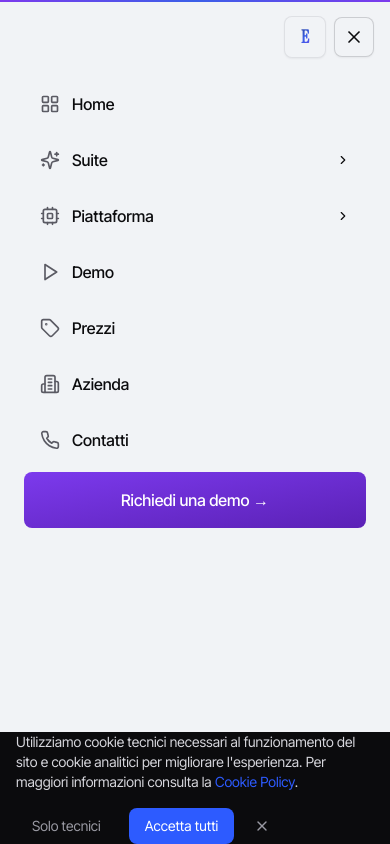
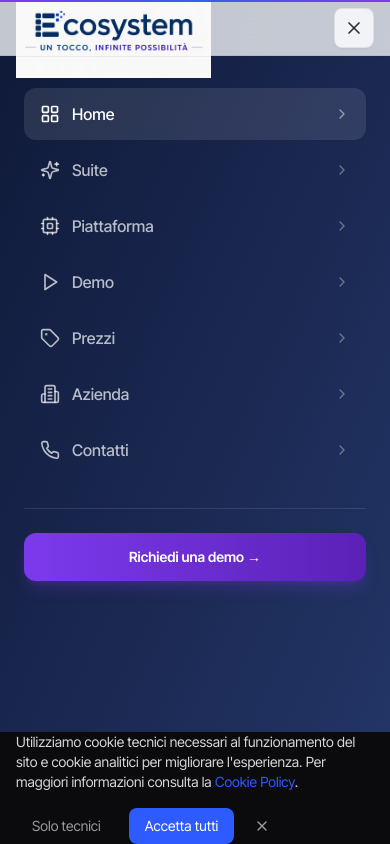
Before and after one commit to giuseppemignanocr7-create/ecosystem-srl, a Next.js app: page / in a window 390 px wide. Both pictures are taken after a click on the button 354 px from the left and 37 px from the top of the page. Shown: the top 844 px of the page. Built offline with nearby package versions, Linux system fonts and the light colour scheme.

Commit message:
feat: dedicated MobileNav header with logo + hamburger, remove old mobile toggle from SideRail

```diff
--- a/app/layout.tsx
+++ b/app/layout.tsx
@@ -6,6 +6,7 @@ import { TopBrand } from '@/components/layout/TopBrand'
 import { Footer } from '@/components/layout/Footer'
 import { CookieBanner } from '@/components/layout/CookieBanner'
 import { CoreMindFloating } from '@/components/coremind/CoreMindFloating'
+import { MobileNav } from '@/components/layout/MobileNav'
 import { LenisProvider } from '@/components/providers/LenisProvider'
 import { ScrollProgress } from '@/components/motion/ScrollProgress'
 
@@ -71,8 +72,9 @@ export default function RootLayout({
         <LenisProvider>
           <ScrollProgress />
           <SideRail />
+          <MobileNav />
           <main
-            className="min-h-screen transition-[padding] duration-[400ms] ease-[cubic-bezier(0.16,1,0.3,1)]"
+            className="min-h-screen pt-14 lg:pt-0 transition-[padding] duration-[400ms] ease-[cubic-bezier(0.16,1,0.3,1)]"
             style={{ paddingRight: 'var(--rail-w, 0px)' }}
           >
             <TopBrand />
--- /dev/null
+++ b/components/layout/MobileNav.tsx
@@ -0,0 +1,88 @@
+'use client'
+
+import { useState } from 'react'
+import Link from 'next/link'
+import { usePathname } from 'next/navigation'
+import { motion, AnimatePresence } from 'framer-motion'
+import { Menu, X, ChevronRight, LayoutGrid, Sparkles, Play, Tag, Building2, Phone, Cpu } from 'lucide-react'
+import { Logo } from '@/components/ui/Logo'
+
+const ITEMS = [
+  { id:'home', label:'Home', icon:LayoutGrid, href:'/' },
+  { id:'suite', label:'Suite', icon:Sparkles, href:'/suite' },
+  { id:'platform', label:'Piattaforma', icon:Cpu, href:'/piattaforma' },
+  { id:'demo', label:'Demo', icon:Play, href:'/demo' },
+  { id:'pricing', label:'Prezzi', icon:Tag, href:'/pricing' },
+  { id:'company', label:'Azienda', icon:Building2, href:'/azienda' },
+  { id:'contact', label:'Contatti', icon:Phone, href:'/contatti' },
+]
+
+export function MobileNav() {
+  const [open, setOpen] = useState(false)
+  const pathname = usePathname()
+
+  return (
+    <>
+      <header className="lg:hidden fixed top-0 left-0 right-0 z-50 h-14 flex items-center justify-between px-4 bg-paper/80 backdrop-blur-xl border-b border-line">
+        <Link href="/" aria-label="Ecosystem — Home" className="flex items-center">
+          <Logo variant="light" size={100} priority />
+        </Link>
+        <button
+          type="button"
+          onClick={() => setOpen(!open)}
+          className="w-10 h-10 rounded-lg bg-paper border border-line flex items-center justify-center text-ink-700 shadow-sm"
+          aria-label={open ? 'Chiudi menu' : 'Apri menu'}
+        >
+          {open ? <X size={20} /> : <Menu size={20} />}
+        </button>
+      </header>
+
+      <AnimatePresence>
+        {open && (
+          <motion.div
+            initial={{ opacity: 0 }}
+            animate={{ opacity: 1 }}
+            exit={{ opacity: 0 }}
+            transition={{ duration: 0.25 }}
+            className="lg:hidden fixed inset-0 z-40 bg-gradient-to-br from-brand-navy-3 via-brand-navy to-brand-navy-2 pt-14"
+          >
+            <nav className="h-full overflow-y-auto px-6 py-8">
+              <div className="space-y-1">
+                {ITEMS.map((item) => {
+                  const Icon = item.icon
+                  const isActive = item.href === pathname
+                  return (
+                    <Link
+                      key={item.id}
+                      href={item.href!}
+                      onClick={() => setOpen(false)}
+                      className={`flex items-center gap-3 px-4 py-3.5 rounded-xl text-base font-medium transition-colors ${
+                        isActive
+                          ? 'bg-white/10 text-white'
+                          : 'text-white/70 hover:text-white hover:bg-white/5'
+                      }`}
+                    >
+                      <Icon size={20} />
+                      <span>{item.label}</span>
+                      <ChevronRight size={16} className="ml-auto opacity-50" />
+                    </Link>
+                  )
+                })}
+              </div>
+
+              <div className="mt-8 pt-6 border-t border-white/10">
+                <Link
+                  href="/contatti"
+                  onClick={() => setOpen(false)}
+                  className="block w-full py-3.5 rounded-xl bg-gradient-to-r from-brand-violet to-brand-violet-deep text-white text-center font-semibold text-sm shadow-lg shadow-brand-violet/25"
+                >
+                  Richiedi una demo →
+                </Link>
+              </div>
+            </nav>
+          </motion.div>
+        )}
+      </AnimatePresence>
+    </>
+  )
+}
--- a/components/layout/SideRail.tsx
+++ b/components/layout/SideRail.tsx
@@ -12,8 +12,6 @@ import {
   Building2,
   Phone,
   Search,
-  Menu,
-  X,
   ChevronRight,
   ChevronDown,
   ChevronsRight,
@@ -75,7 +73,6 @@ const ITEMS: RailItem[] = [
 export function SideRail() {
   const [expandedId, setExpandedId] = useState<string | null>(null)
   const [searchOpen, setSearchOpen] = useState(false)
-  const [mobileOpen, setMobileOpen] = useState(false)
   const [collapsed, setCollapsed] = useState(false)
   const pathname = usePathname()
 
@@ -101,7 +98,6 @@ export function SideRail() {
 
   useEffect(() => {
     setExpandedId(null)
-    setMobileOpen(false)
   }, [pathname])
 
   // Auto-close submenu when collapsing
@@ -342,95 +338,10 @@ export function SideRail() {
         </div>
       </motion.aside>
 
-      {/* MOBILE */}
-      <div className="lg:hidden fixed top-4 right-4 z-50 flex items-center gap-2">
-        <Link
-          href="/"
-          aria-label="Home"
-          className="bg-paper rounded-lg p-1.5 border border-line shadow-sm"
-        >
-          <Logo variant="mark" size={28} />
-        </Link>
-        <button
-          type="button"
-          onClick={() => setMobileOpen(!mobileOpen)}
-          className="w-10 h-10 rounded-lg bg-paper border border-line-strong flex items-center justify-center shadow-sm"
-          aria-label={mobileOpen ? 'Chiudi menu' : 'Apri menu'}
-        >
-          {mobileOpen ? <X size={20} /> : <Menu size={20} />}
-        </button>
-      </div>
-
-      <AnimatePresence>
-        {mobileOpen && <MobileMenu onClose={() => setMobileOpen(false)} />}
-      </AnimatePresence>
-
       <AnimatePresence>
         {searchOpen && <SearchModal onClose={() => setSearchOpen(false)} />}
       </AnimatePresence>
     </>
-  )
-}
-
-function MobileMenu({ onClose }: { onClose: () => void }) {
-  return (
-    <motion.div
-      initial={{ opacity: 0 }}
-      animate={{ opacity: 1 }}
-      exit={{ opacity: 0 }}
-      className="lg:hidden fixed inset-0 z-40 bg-paper"
-    >
-      <div className="px-6 pt-20 pb-6 h-full overflow-y-auto">
-        <nav className="space-y-2">
-          {ITEMS.map((item) => (
-            <div key={item.id}>
-              {item.href ? (
-                <Link
-                  href={item.href}
-                  className="flex items-center gap-3 px-4 py-3 rounded-lg hover:bg-paper-2 font-medium"
-                  onClick={onClose}
-                >
-                  <item.icon size={20} className="text-ink-500" />
-                  <span>{item.label}</span>
-                </Link>
-              ) : (
-                <details className="group">
-                  <summary className="flex items-center gap-3 px-4 py-3 rounded-lg hover:bg-paper-2 font-medium cursor-pointer list-none">
-                    <item.icon size={20} className="text-ink-500" />
-                    <span>{item.label}</span>
-                    <ChevronRight
-                      size={14}
-                      className="ml-auto group-open:rotate-90 transition-transform"
-                    />
-                  </summary>
-                  <ul className="pl-12 py-1 space-y-1">
-                    {item.submenu?.map((s) => (
-                      <li key={s.href}>
-                        <Link
-                          href={s.href}
-                          className="block px-3 py-2 text-sm text-ink-700 hover:text-ink-900"
-                          onClick={onClose}
-                        >
-                          {s.label}
-                        </Link>
-                      </li>
-                    ))}
-                  </ul>
-                </details>
-              )}
-            </div>
-          ))}
-
-          <Link
-            href="/contatti"
-            onClick={onClose}
-            className="block mt-4 px-4 py-4 bg-gradient-to-br from-brand-violet to-brand-violet-deep text-white rounded-lg text-center font-medium"
-          >
-            Richiedi una demo →
-          </Link>
-        </nav>
-      </div>
-    </motion.div>
   )
 }
 
```
